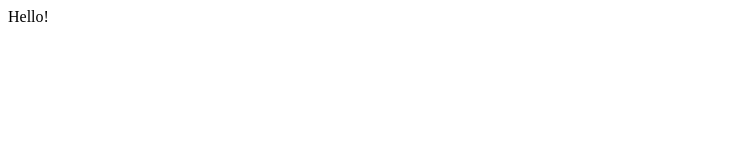
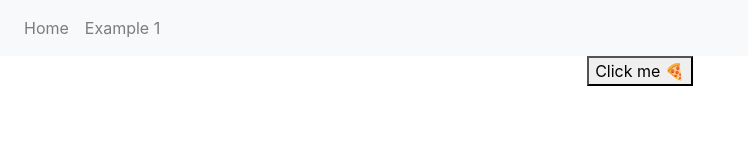
Before and after one commit to DmitryKrekota/my-react-redux-app, a React app: page /#/example-1 in a window 1280 px wide. Shown: the whole page, without its empty margins (0-748 px from the left). Built offline with nearby package versions, Linux system fonts and the light colour scheme.

Commit message:
Add simple createStore example

```diff
--- a/package.json
+++ b/package.json
@@ -20,6 +20,7 @@
         "react": "16.2.0",
         "react-dom": "16.2.0",
         "react-redux": "5.0.7",
+        "react-router-dom": "^4.2.2",
         "redux": "^3.7.2",
         "webpack": "4.1.0",
         "webpack-cli": "2.0.10",
--- a/public/index.html
+++ b/public/index.html
@@ -1,12 +1,16 @@
 <!DOCTYPE html>
 <html lang="en">
+
 <head>
     <meta charset="UTF-8">
     <title>My React Redux App</title>
-    <link rel="icon" type="image/x-icon" href="favicon.ico"/>
+    <link rel="icon" type="image/x-icon" href="favicon.ico" />
+    <link rel="stylesheet" href="https://maxcdn.bootstrapcdn.com/bootstrap/4.0.0/css/bootstrap.min.css" />
 </head>
+
 <body>
     <div id="app"></div>
     <script src="bundle.js"></script>
 </body>
+
 </html>
--- /dev/null
+++ b/src/app/App.js
@@ -0,0 +1,12 @@
+import React from 'react'
+import Header from '../header/Header'
+import Main from '../main/Main'
+
+let App = () => (
+    <div>
+        <Header />
+        <Main />
+    </div>
+)
+
+export default App
--- /dev/null
+++ b/src/examples/1/Example1.js
@@ -0,0 +1,35 @@
+import React from 'react'
+import {render} from 'react-dom'
+import {createStore} from 'redux'
+
+class Example1 extends React.Component {
+    playlist(state = [], action) {
+        if (action.type === 'ADD_TRACK') {
+            return [...state, action.payload]
+        }
+
+        return state
+    }
+
+    runExample() {
+        if (!this.store) {
+            this.store = createStore(this.playlist)
+            this.store.subscribe(() => {
+                console.log('subscribe', this.store.getState())
+            })
+        }
+
+        this.store.dispatch({type: 'ADD_TRACK', payload: 'Smells like spirit'})
+        this.store.dispatch({type: 'ADD_TRACK', payload: 'Enter Sandman'})
+    }
+
+    render() {
+        return (
+            <div className="row justify-content-center">
+                <button onClick={this.runExample.bind(this)}>Click me 🍕</button>
+            </div>
+        )
+    }
+}
+
+export default Example1
--- /dev/null
+++ b/src/header/Header.js
@@ -0,0 +1,19 @@
+import React from 'react'
+import {Link} from 'react-router-dom'
+
+const Header = () => (
+    <header>
+        <nav className="navbar navbar-expand-lg navbar-light bg-light">
+            <div className="navbar-nav mra-navbar-nav">
+                <Link className="nav-item nav-link" to="/">
+                    Home
+                </Link>
+                <Link className="nav-item nav-link" to="/example-1">
+                    Example 1
+                </Link>
+            </div>
+        </nav>
+    </header>
+)
+
+export default Header
--- /dev/null
+++ b/src/home/Home.js
@@ -0,0 +1,10 @@
+import React from 'react'
+import {Link} from 'react-router-dom'
+
+const Home = () => (
+    <div>
+        Hello on home page! 👋
+    </div>
+)
+
+export default Home
--- a/src/index.js
+++ b/src/index.js
@@ -1,22 +1,11 @@
 import React from 'react'
-import {render} from 'react-dom'
-import {createStore} from 'redux'
+import ReactDOM from 'react-dom'
+import App from './app/App'
+import {HashRouter} from 'react-router-dom'
 
-render(<div>Hello!</div>, document.getElementById('app'))
-
-function playlist(state = [], action) {
-    if (action.type === 'ADD_TRACK') {
-        return [...state, action.payload]
-    }
-
-    return state
-}
-
-const store = createStore(playlist)
-
-store.subscribe(() => {
-    console.log('subscribe', store.getState())
-})
-
-store.dispatch({type: 'ADD_TRACK', payload: 'Smells like spirit'})
-store.dispatch({type: 'ADD_TRACK', payload: 'Enter Sandman'})
+ReactDOM.render(
+    <HashRouter>
+        <App />
+    </HashRouter>,
+    document.getElementById('app')
+)
--- /dev/null
+++ b/src/main/Main.js
@@ -0,0 +1,21 @@
+import React from 'react'
+import {Switch, Route} from 'react-router-dom'
+import Home from '../home/Home'
+import Example1 from '../examples/1/Example1'
+
+const Main = () => (
+    <main>
+        <div className="container h-100">
+            <div className="row h-100 justify-content-center align-items-center">
+                <div className="col-12">
+                    <Switch>
+                        <Route exact path="/" component={Home} />
+                        <Route exact path="/example-1" component={Example1} />
+                    </Switch>
+                </div>
+            </div>
+        </div>
+    </main>
+)
+
+export default Main
```
Also changed, not shown: 2 other files.
